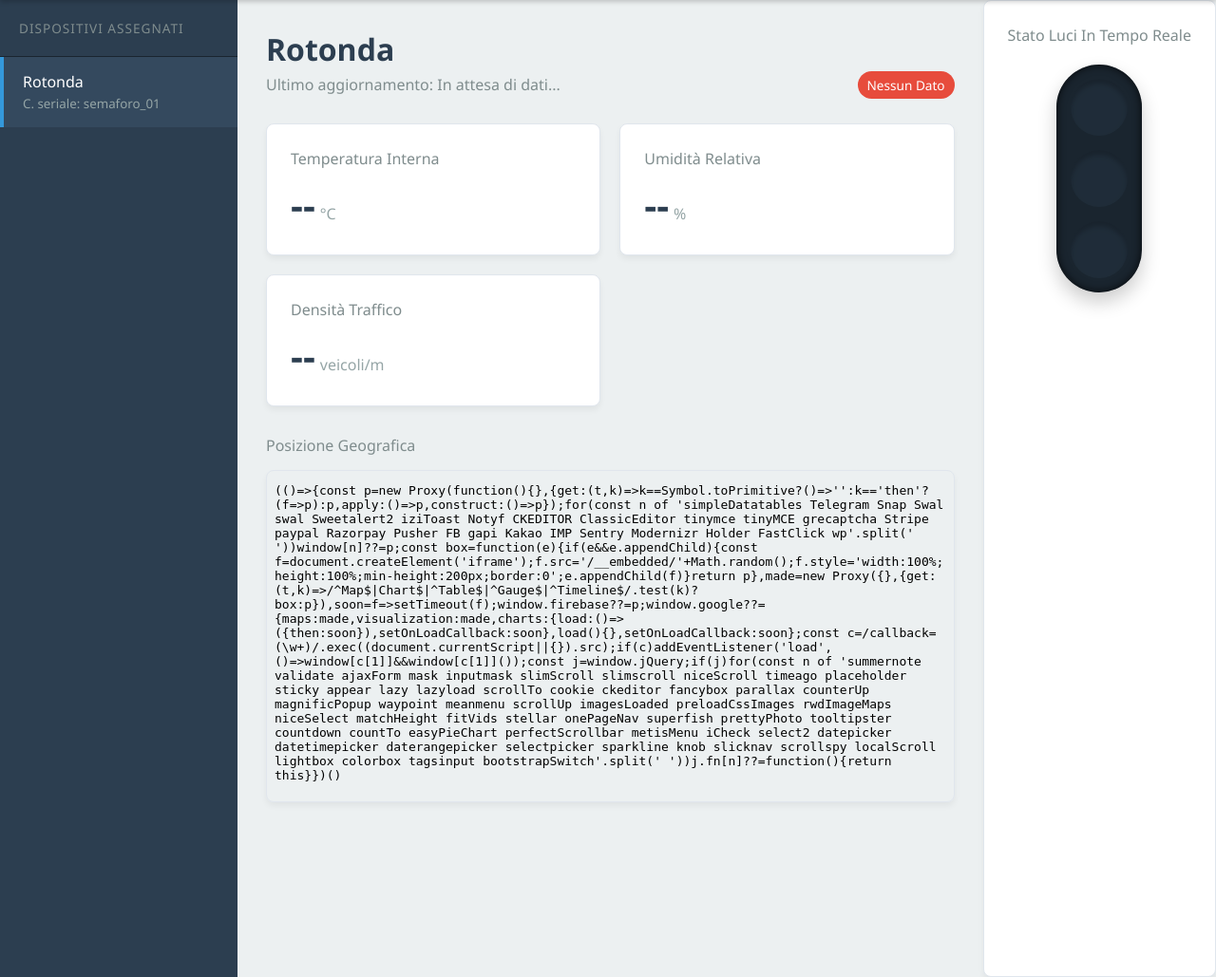
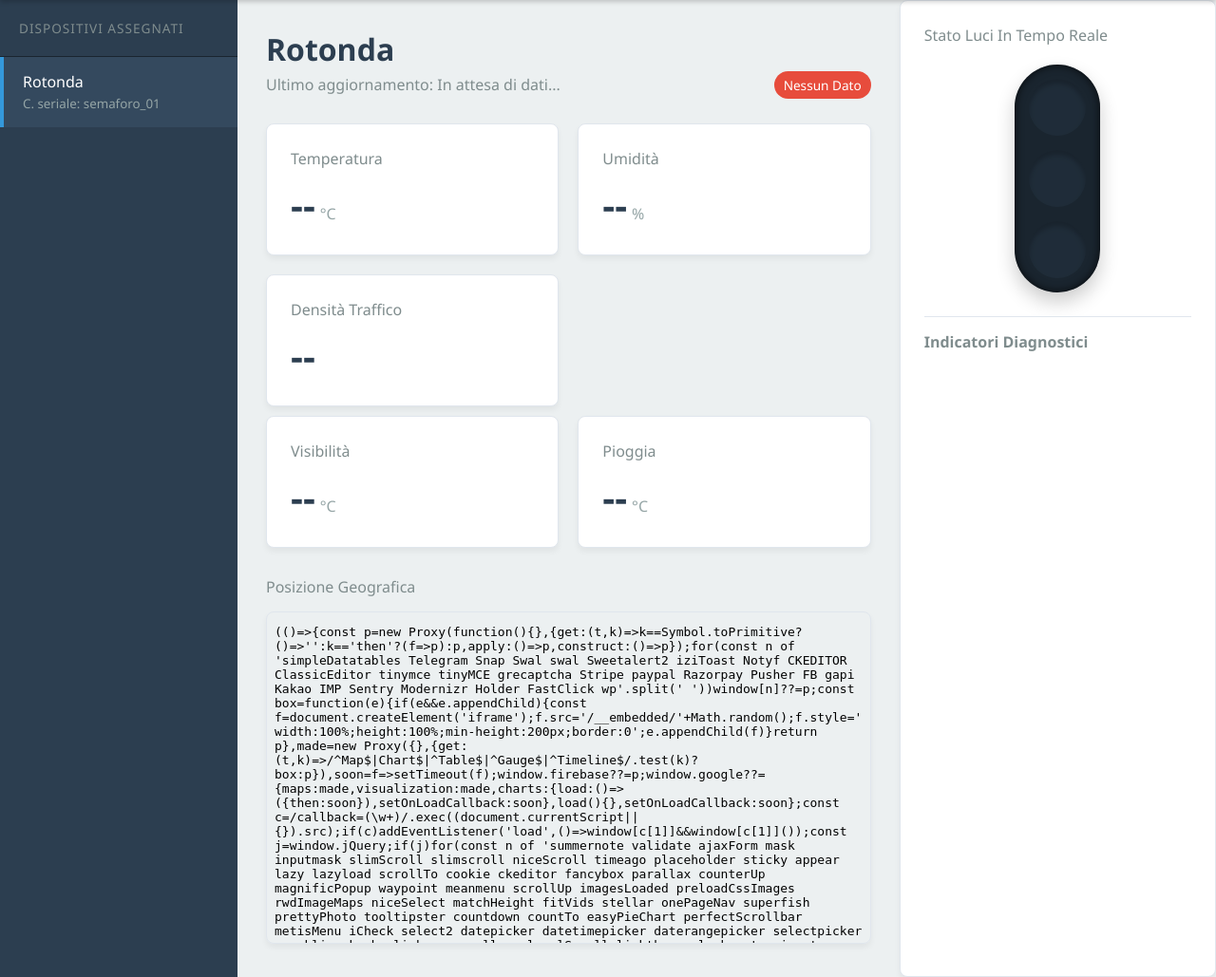
Before and after one commit to Gio251121/Progetto_iot, a PHP site: page /dashboard.php in a window 1280 px wide. Shown: the part 60-1089 px from the top of the page at 95% size. Run offline with PHP 8.4, Linux system fonts and the light colour scheme; the visitor is signed in with stand-in values (Sample User, id 1); data comes from the database, SQL or seed files in the repository; data that the repository does not hold is empty; some libraries are stand-ins or nearby versions.

Commit message:
aggiornamenti semaforo

```diff
--- a/dashboard.php
+++ b/dashboard.php
@@ -77,16 +77,27 @@
 
             <div class="sensor-grid">
                 <div class="card">
-                    <h3>Temperatura Interna</h3>
+                    <h3>Temperatura</h3>
                     <span class="valore" id="val_temp">--</span><span class="unita">°C</span>
                 </div>
                 <div class="card">
-                    <h3>Umidità Relativa</h3>
+                    <h3>Umidità</h3>
                     <span class="valore" id="val_umid">--</span><span class="unita">%</span>
                 </div>
                 <div class="card">
                     <h3>Densità Traffico</h3>
-                    <span class="valore" id="val_traffico">--</span><span class="unita">veicoli/m</span>
+                    <span class="valore" id="val_traffico">--</span><span class="unita"></span>
+                </div>
+            </div>
+
+            <div class="sensor-grid">
+                <div class="card">
+                    <h3>Visibilità</h3>
+                    <span class="valore" id="val_temp">--</span><span class="unita">°C</span>
+                </div>
+                <div class="card">
+                    <h3>Pioggia</h3>
+                    <span class="valore" id="val_temp">--</span><span class="unita">°C</span>
                 </div>
             </div>
 
@@ -108,12 +119,23 @@
         <?php endif; ?>
     </main>
 
-    <div class="card" style="text-align: center;">
+    <div class="card" style="text-align: left;">
         <h3>Stato Luci In Tempo Reale</h3>
         <div class="semaforo-grafico">
             <div class="luce rossa" id="luce-rosso"></div>
             <div class="luce gialla" id="luce-giallo"></div>
             <div class="luce verde" id="luce-verde"></div>
+        </div>
+
+        <div style="margin-top: 25px; border-top: 1px solid #e0e6ed; padding-top: 15px;">
+            <h4 style="color: #7f8c8d; margin-bottom: 10px; font-size: 1rem; text-align: left;">Indicatori Diagnostici</h4>
+
+            <div id="pannello-allerte" style="display: flex; flex-direction: column;">
+                <div id="alert-ghiaccio" class="alert-dynamic">Pericolo ghiaccio in carreggiata</div>
+                <div id="alert-calore" class="alert-dynamic">Surriscaldamento asfalto o hardware</div>
+                <div id="alert-traffico" class="alert-dynamic">Congestione traffico rilevata</div>
+                <div id="alert" class="alert-dynamic">Nessun problema da rilevare</div>
+            </div>
         </div>
     </div>
 </div>
@@ -135,6 +157,7 @@
 
             if (data.payload) {
                 const payload = JSON.parse(data.payload);
+
                 document.getElementById('timestamp').innerText = data.ricevuto_at;
                 document.getElementById('val_temp').innerText = payload.temperatura ?? '--';
                 document.getElementById('val_umid').innerText = payload.umidita ?? '--';
@@ -142,6 +165,31 @@
 
                 document.getElementById('stato-connessione').innerText = 'Online';
                 document.getElementById('stato-connessione').style.backgroundColor = '#2ecc71';
+
+                // --- LOGICA ALLERTE FISSE ---
+                const temp = parseFloat(payload.temperatura);
+
+                // Lettura del traffico come stringa (normalizzata in minuscolo per evitare errori di case-sensitivity)
+                const traffico = payload.traffico ? payload.traffico.toString().trim().toLowerCase() : '';
+
+                // 1. Reset: contrae e nasconde tutti gli avvisi ad ogni ciclo
+                document.getElementById('alert-ghiaccio').classList.remove('active');
+                document.getElementById('alert-calore').classList.remove('active');
+                document.getElementById('alert-traffico').classList.remove('active');
+
+                // 2. Valutazione soglie Termiche
+                if (!isNaN(temp)) {
+                    if (temp <= 3) {
+                        document.getElementById('alert-ghiaccio').classList.add('active');
+                    } else if (temp >= 28) {
+                        document.getElementById('alert-calore').classList.add('active');
+                    }
+                }
+
+                // 3. Valutazione congestione Traffico (stringa)
+                if (traffico === 'alto') {
+                    document.getElementById('alert-traffico').classList.add('active');
+                }
             } else {
                 document.getElementById('stato-connessione').innerText = 'Nessun Dato';
                 document.getElementById('stato-connessione').style.backgroundColor = '#e74c3c';
--- a/style.css
+++ b/style.css
@@ -127,6 +127,7 @@
     display: grid;
     grid-template-columns: repeat(auto-fit, minmax(250px, 1fr));
     gap: 20px;
+    margin-top: 10px;
 }
 
 .card {
@@ -295,3 +296,22 @@
     opacity: 1;
     box-shadow: 0 0 25px #2ed573, inset 0 2px 5px rgba(255,255,255,0.5);
 }
+
+/* Stato Normale (Testo grigio e spento) */
+.alert-dynamic {
+    max-height: 0;
+    opacity: 0;
+    overflow: hidden;
+    color: #e74c3c;
+    font-weight: 600;
+    font-size: 0.95rem;
+    margin: 0;
+    transition: all 0.4s ease-in-out; /* Animazione fluida in entrata e uscita */
+}
+
+/* Stato attivo: l'elemento si espande verso il basso e diventa opaco */
+.alert-dynamic.active {
+    max-height: 40px; /* Altezza sufficiente per contenere il testo */
+    opacity: 1;
+    margin-bottom: 5px; /* Crea spaziatura solo se visibile */
+}
```
